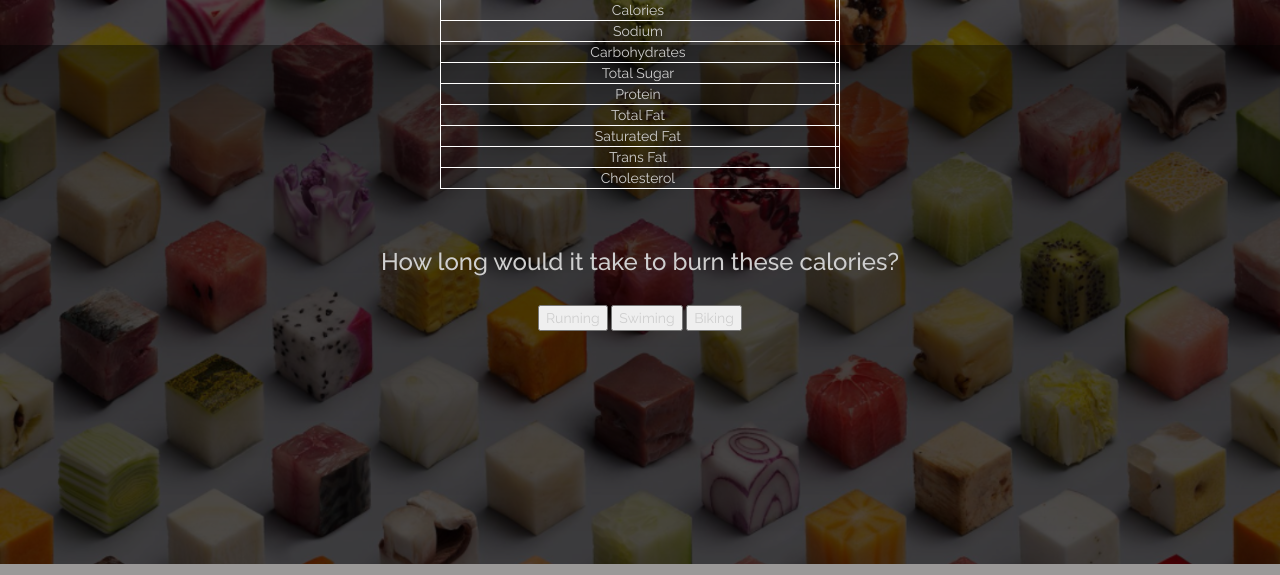
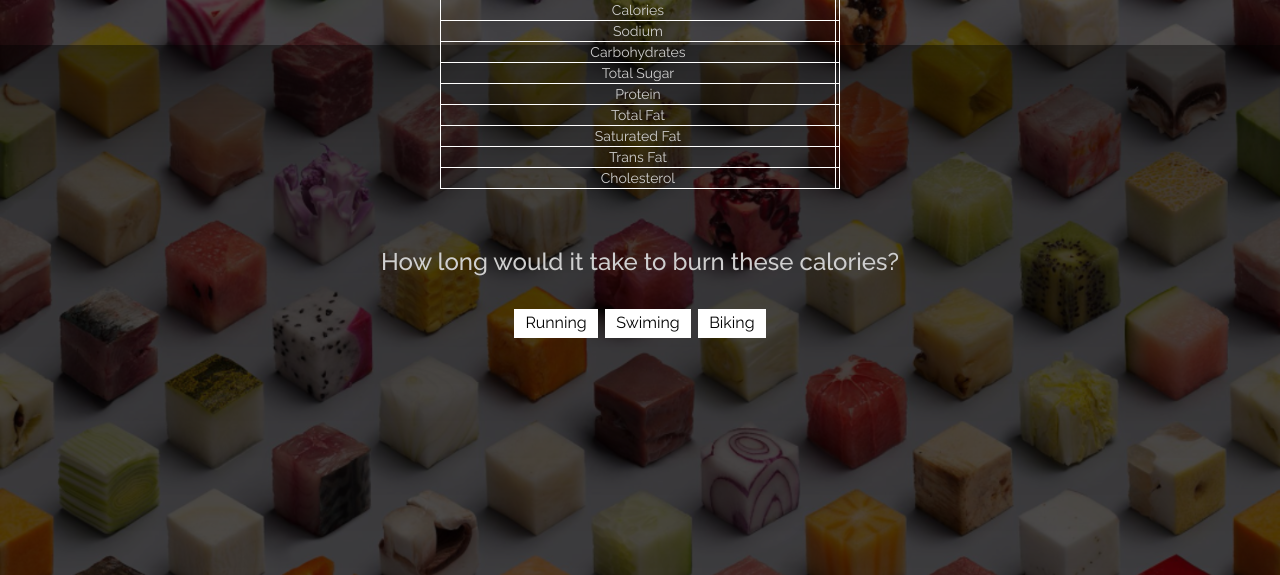
Before and after one commit to CSUMB-SP17-CST205/Proj3-team56, a Flask app: template templates/food.html in a window 1280 px wide. Shown: the part 755-1330 px from the top of the page. Run offline with Flask 2, Linux system fonts and the light colour scheme; the template is opened without the code that fills it, so the values that code supplies are empty; some libraries are stand-ins or nearby versions.

Commit message:
modifications

```diff
--- a/templates/food.html
+++ b/templates/food.html
@@ -41,6 +41,18 @@
     border: 1px solid white;
     text-align: center;
 
+    }
+    .button {
+      background-color: #FFFFFF;
+      border: none;
+      color: black;
+      padding: 3px 11px;
+      text-align: center;
+      text-decoration: none;
+      display: inline-block;
+      font-size: 16px;
+      margin: 4px 2px;
+      cursor: pointer;
     }
 
 
@@ -148,9 +160,9 @@
 
             <br>
 
-            <button id="runningButton">Running</button>
-            <button id="swimingButton">Swiming</button>
-            <button id="bikingButton">Biking</button>
+            <button class='button' id="runningButton">Running</button>
+            <button class='button' id="swimingButton">Swiming</button>
+            <button class='button' id="bikingButton">Biking</button>
 
               <br>
               <br>
@@ -174,7 +186,7 @@
           $("#runningButton").click(function(){
                 $("#run-div").slideToggle();
                 $("#run-div").css("background-opacity", "3")
-                $("#run-div").css("color", "red");
+                // $("#run-div").css("color", "red");
                 $("#run-div").css("font-size", "36px")});
 
           $("#swimingButton").click(function(){
```
